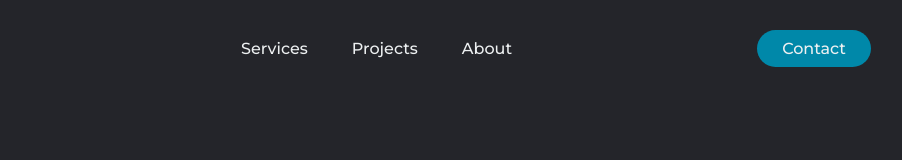
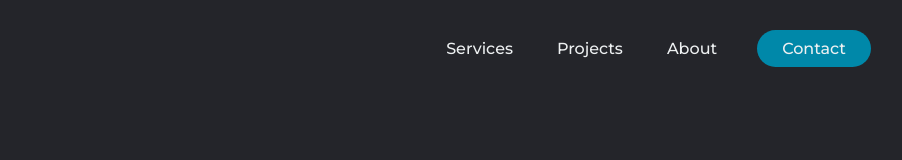
Before and after one commit to prabin04/NavbarWithFlexbox, a plain HTML site: page index.html in a window 1280 px wide. Shown: the full height of the page, 281-1183 px from the left. Drawn offline with Linux system fonts and the light colour scheme.

Commit message:
Redesign Navbar.
header justify-content: flex-end , logo margin-right: auto and button spacing

```diff
--- a/index.html
+++ b/index.html
@@ -13,9 +13,9 @@
             <img class="logo" src="logo.svg" alt="logo">
             <nav>
                 <ul class="nav__links">
-                    <li><a href="#"></a>Services</li>
-                    <li><a href="#"></a>Projects</li>
-                    <li><a href="#"></a>About</li>
+                    <li><a href="#">Services</a></li>
+                    <li><a href="#">Projects</a></li>
+                    <li><a href="#">About</a></li>
                 </ul>
             </nav>
             <a class="cta" href="#"><button>Contact</button></a>
--- a/style.css
+++ b/style.css
@@ -19,13 +19,15 @@ button {
 
 header {
   display: flex;
-  justify-content: space-between;
+  /* justify-content: space-between; */
+  justify-content: flex-end;
   align-items: center;
   padding: 30px 10%;
 }
 
 .logo {
   cursor: pointer;
+  margin-right: auto;
 }
 
 .nav__links {
@@ -46,6 +48,7 @@ header {
 }
 
 button {
+  margin-left: 20px;
   padding: 9px 25px;
   background-color: rgba(0, 136, 169, 1);
   border: none;
```
